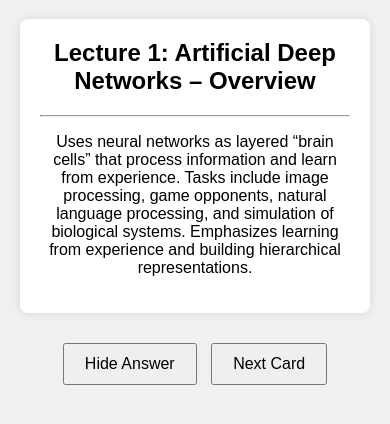
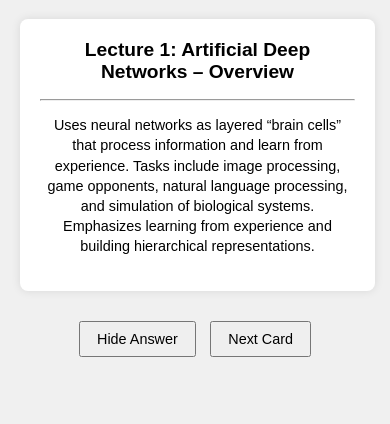
Before and after one commit to AkramSiS/HNA.com, a plain HTML site: page index.html in a window 390 px wide. Both pictures are taken after a click on the button "Show Answer". Shown: the part 118-542 px from the top of the page. Drawn offline with Linux system fonts and the light colour scheme.

Commit message:
Update index.html

```diff
--- a/index.html
+++ b/index.html
@@ -2,7 +2,9 @@
 <html lang="en">
 <head>
   <meta charset="UTF-8">
-  <title>HNA Summary Flashcards – One Card at a Time</title>
+  <!-- Ensures the page scales correctly on mobile devices -->
+  <meta name="viewport" content="width=device-width, initial-scale=1.0">
+  <title>HNA Summary Flashcards – Mobile Friendly</title>
   <style>
     body {
       font-family: Arial, sans-serif;
@@ -13,6 +15,7 @@
     }
     #flashcard-container {
       max-width: 600px;
+      width: 90%;
       margin: 20px auto;
       background: #fff;
       border-radius: 8px;
@@ -22,12 +25,29 @@
     }
     h2 {
       margin-top: 0;
+      font-size: 1.4em;
+    }
+    p {
+      font-size: 1em;
+      line-height: 1.4em;
     }
     button {
       padding: 10px 20px;
       margin: 10px 5px;
-      font-size: 16px;
+      font-size: 1em;
       cursor: pointer;
+    }
+    @media (max-width: 480px) {
+      h2 {
+        font-size: 1.2em;
+      }
+      p {
+        font-size: 0.9em;
+      }
+      button {
+        padding: 8px 16px;
+        font-size: 0.9em;
+      }
     }
   </style>
 </head>
@@ -112,7 +132,7 @@
       },
       {
         front: "Lecture 2: Ion Channels & Na⁺/K⁺ Pump",
-        back: "Ion channels allow ions to flow across the neuron's membrane. Typically, sodium (Na⁺) is more concentrated outside the cell and potassium (K⁺) inside. The Na⁺/K⁺ pump actively maintains this imbalance."
+        back: "Ion channels allow the flow of ions across the neuron's membrane. Typically, sodium (Na⁺) is more concentrated outside the cell and potassium (K⁺) inside. The Na⁺/K⁺ pump actively maintains this imbalance."
       },
       {
         front: "Lecture 2: Membrane Potential & Activation",
```
